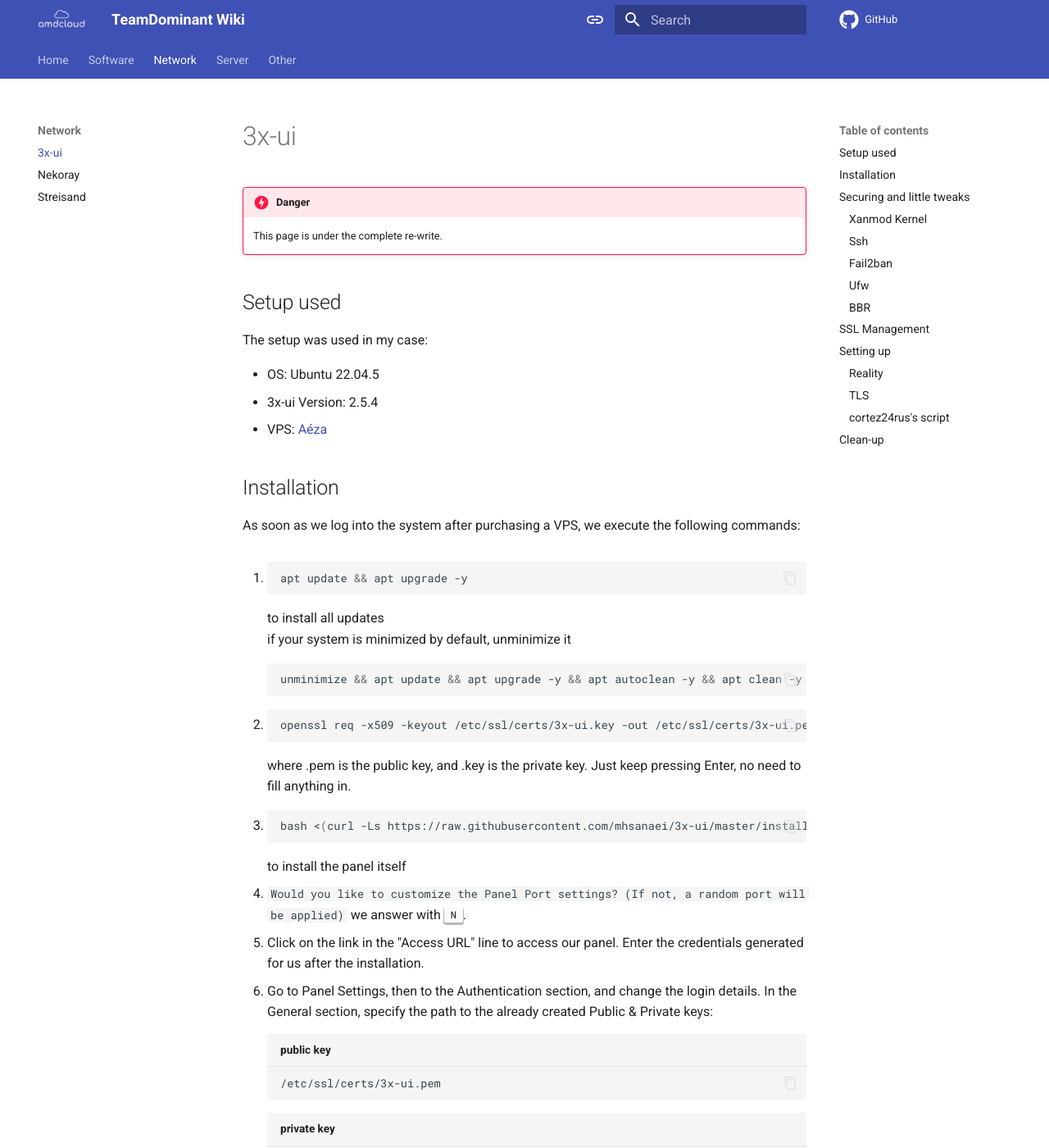
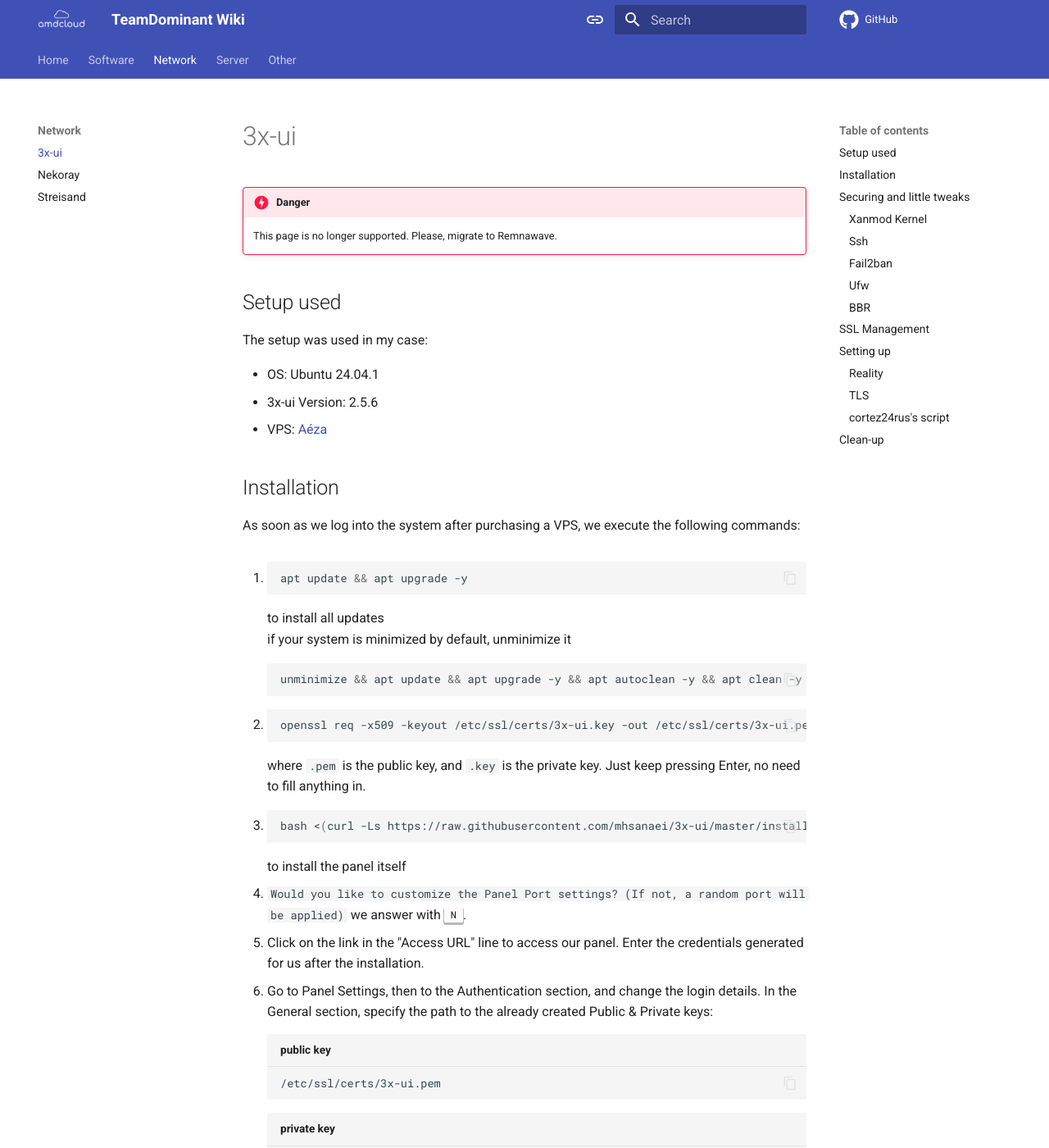
Before and after one commit to TeamDominant/Wiki-mkdocs, an MkDocs documentation site: the page built from docs/3x-ui.md, in a window 1280 px wide and 1400 px high. Shown: the whole window at 82% size. Built offline with MkDocs 1.6.1 and Material for MkDocs 9.7.7, drawn with Linux system fonts in a browser that asks for light colours; comment, search, counter and statistics services are not loaded; some of the changed text lies outside the part shown.

Commit message:
3x-ui: last update and deprecation

````diff
--- a/docs/3x-ui.md
+++ b/docs/3x-ui.md
@@ -1,14 +1,14 @@
 # 3x-ui
 
 !!! danger
-    This page is under the complete re-write.
+    This page is no longer supported. Please, migrate to Remnawave.
 
 ## Setup used
 
 The setup was used in my case:
 
-- OS: Ubuntu 22.04.5
-- 3x-ui Version: 2.5.4
+- OS: Ubuntu 24.04.1
+- 3x-ui Version: 2.5.6
 - VPS: [Aéza](https://aeza.net/?ref=572663)
 
 ## Installation
@@ -29,7 +29,7 @@
 ```bash
 openssl req -x509 -keyout /etc/ssl/certs/3x-ui.key -out /etc/ssl/certs/3x-ui.pem -newkey rsa:4096 -sha256 -days 3650 -nodes -new
 ```
-where .pem is the public key, and .key is the private key.
+where `.pem` is the public key, and `.key` is the private key.
 Just keep pressing Enter, no need to fill anything in.
 
 3.
@@ -57,7 +57,6 @@
 ### Xanmod Kernel
 
 1. Check the version you need to install
-
 ```bash
 wget https://dl.xanmod.org/check_x86-64_psabi.sh
 chmod +x check_x86-64_psabi.sh
@@ -65,19 +64,16 @@
 ```
 
 2. Register the PGP key
-
 ```bash
 wget -qO - https://dl.xanmod.org/archive.key | sudo gpg --dearmor -vo /etc/apt/keyrings/xanmod-archive-keyring.gpg
 ```
 
 3. Add the repo
-
 ```bash
 echo 'deb [signed-by=/etc/apt/keyrings/xanmod-archive-keyring.gpg] http://deb.xanmod.org releases main' | sudo tee /etc/apt/sources.list.d/xanmod-release.list
 ```
 
 4. Update and install the version checked suggested you to install
-
 ```bash
 sudo apt update && sudo apt install linux-xanmod-x64v3
 ```
@@ -158,7 +154,7 @@
 Change the value in the following string from `0` to `1`, so services can't two way ping your server
 
 !!! warning
-    The following can't be applied to Aeza's servers. Why? Aeza. However, I got this working for some days on Vienna/Finland machines.
+    This step is optional and should be only done if you really need to do so. In 99% cases this affects nothing.
 
 ```bash title="sysctl.conf" hl_lines="4"
 # Ignore bogus ICMP errors
@@ -221,10 +217,6 @@
 Enter your domain, default port - 80, wait until the certificate is created and then agree to set certificate for the panel.
 
 Leave port `80/tcp` is not secure, so let's make a crontab for it:
-
-```bash
-timedatectl set-timezone Europe/Moscow
-```
 
 ```bash
 crontab -e
````
Also changed, not shown: other parts of docs/3x-ui.md (+1 -1 lines).
